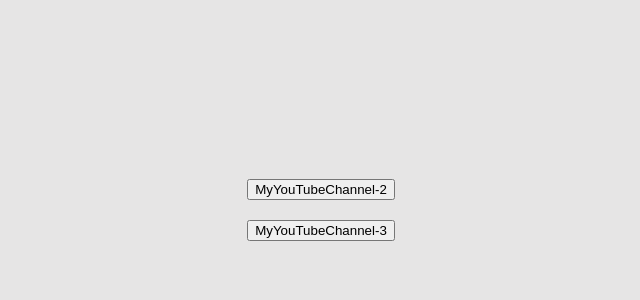
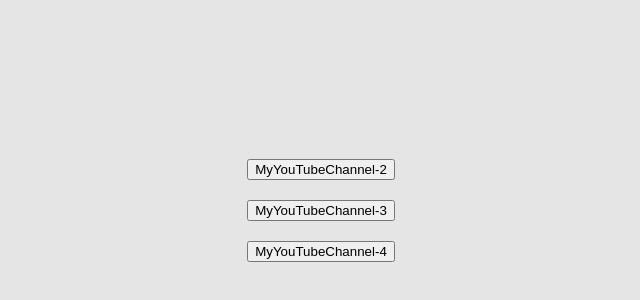
Before and after one commit to VanoKi/micro-tasks, a React app: page / in a window 1280 px wide. Shown: the part 190-490 px from the top of the page, without its empty margins (319-959 px from the left). Built offline with nearby package versions, Linux system fonts and the light colour scheme; the HTML template or start-up script is replaced by a standard one.

Commit message:
feat: fourth button

```diff
--- a/src/App.tsx
+++ b/src/App.tsx
@@ -157,11 +157,14 @@ function App() {
             {/*<button onClick={(event) => {alert('Hello!')}}>*/}
             {/*    MyYouTubeChannel-1*/}
             {/*</button>*/}
-            <button onClick={onClickHandler}>
+            <button onClick={(event) => onClickHandler("Vasya")}>
                 MyYouTubeChannel-2
             </button>
-            <button onClick={onClickHandler}>
+            <button onClick={(event) => onClickHandler("Vano")}>
                 MyYouTubeChannel-3
+            </button>
+            <button onClick={() => onClickHandler("Sam")}>
+                MyYouTubeChannel-4
             </button>
         </>
     );
```
